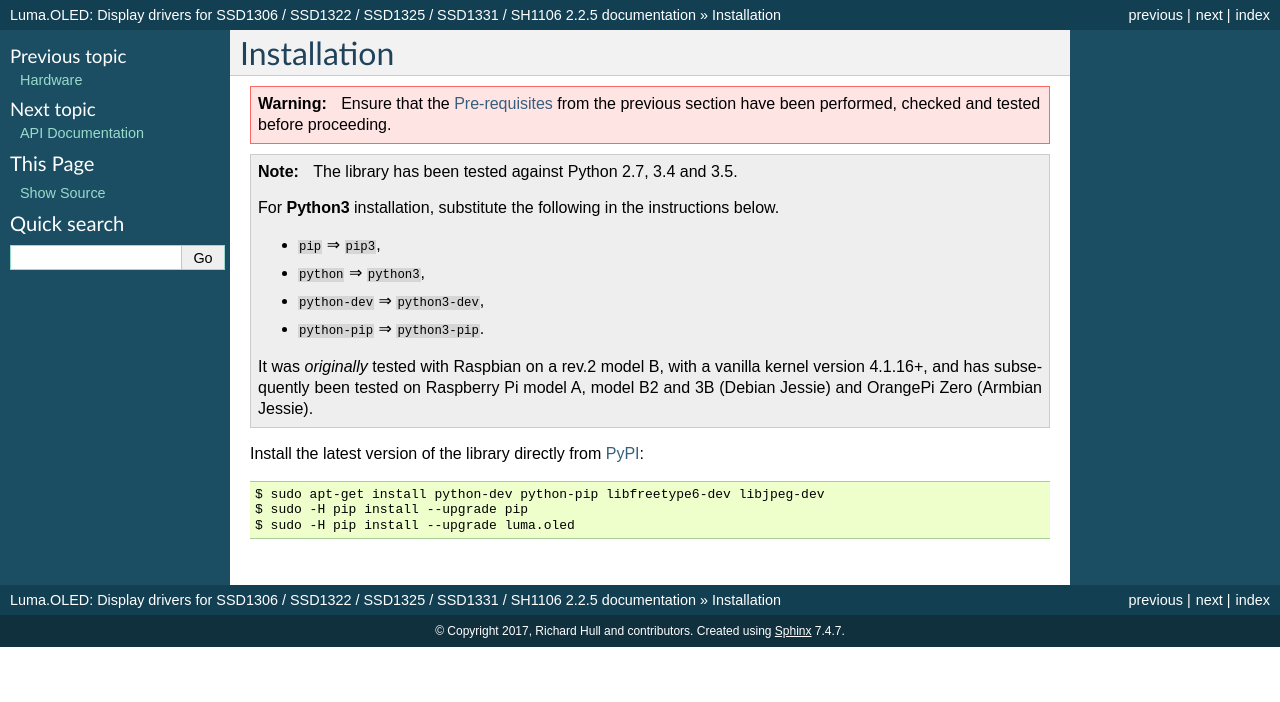
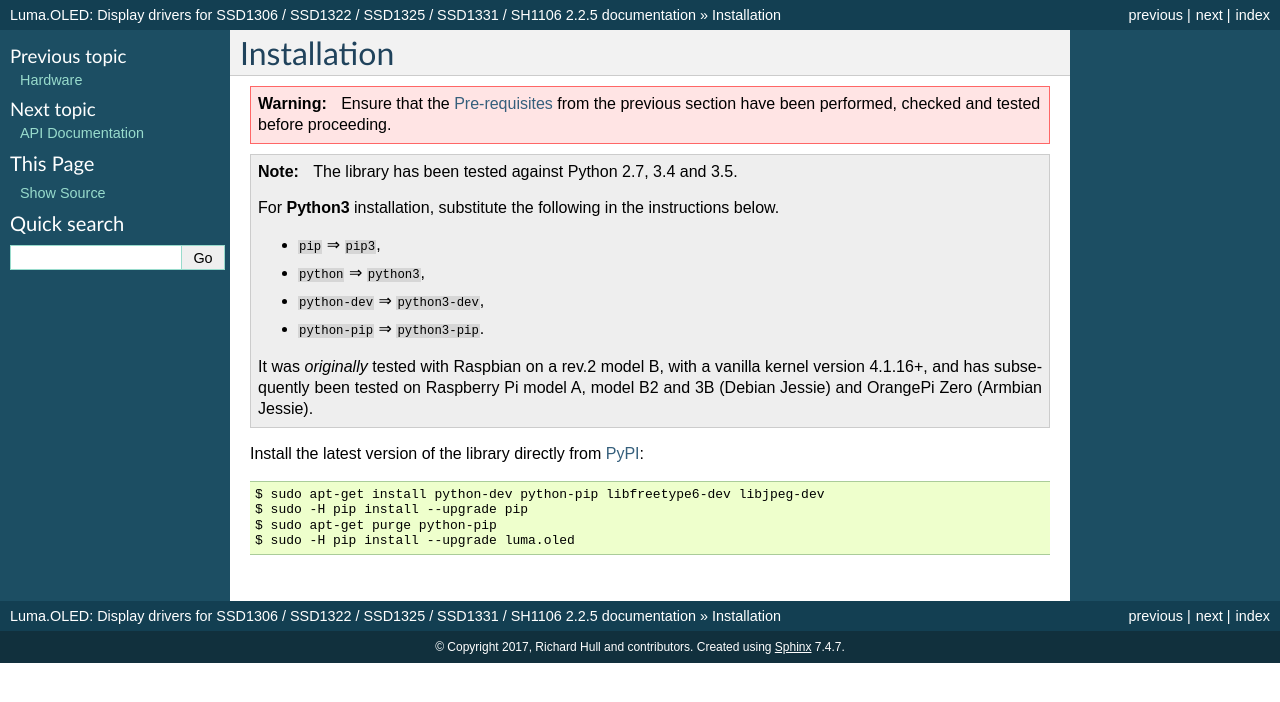
Before and after one commit to rm-hull/luma.oled, a Sphinx documentation site: the page built from doc/install.rst, in a window 1280 px wide. Shown: the top 702 px of the page. Built offline with Sphinx 7.4.7, drawn with Linux system fonts in a browser that asks for light colours; pages that are not in the unit, such as notebooks, are missing from menus.

Commit message:
Purge system-installed pip

```diff
--- a/doc/install.rst
+++ b/doc/install.rst
@@ -22,6 +22,7 @@
 
   $ sudo apt-get install python-dev python-pip libfreetype6-dev libjpeg-dev
   $ sudo -H pip install --upgrade pip
+  $ sudo apt-get purge python-pip
   $ sudo -H pip install --upgrade luma.oled
 
 .. _PyPI: https://pypi.python.org/pypi?:action=display&name=luma.oled
```
